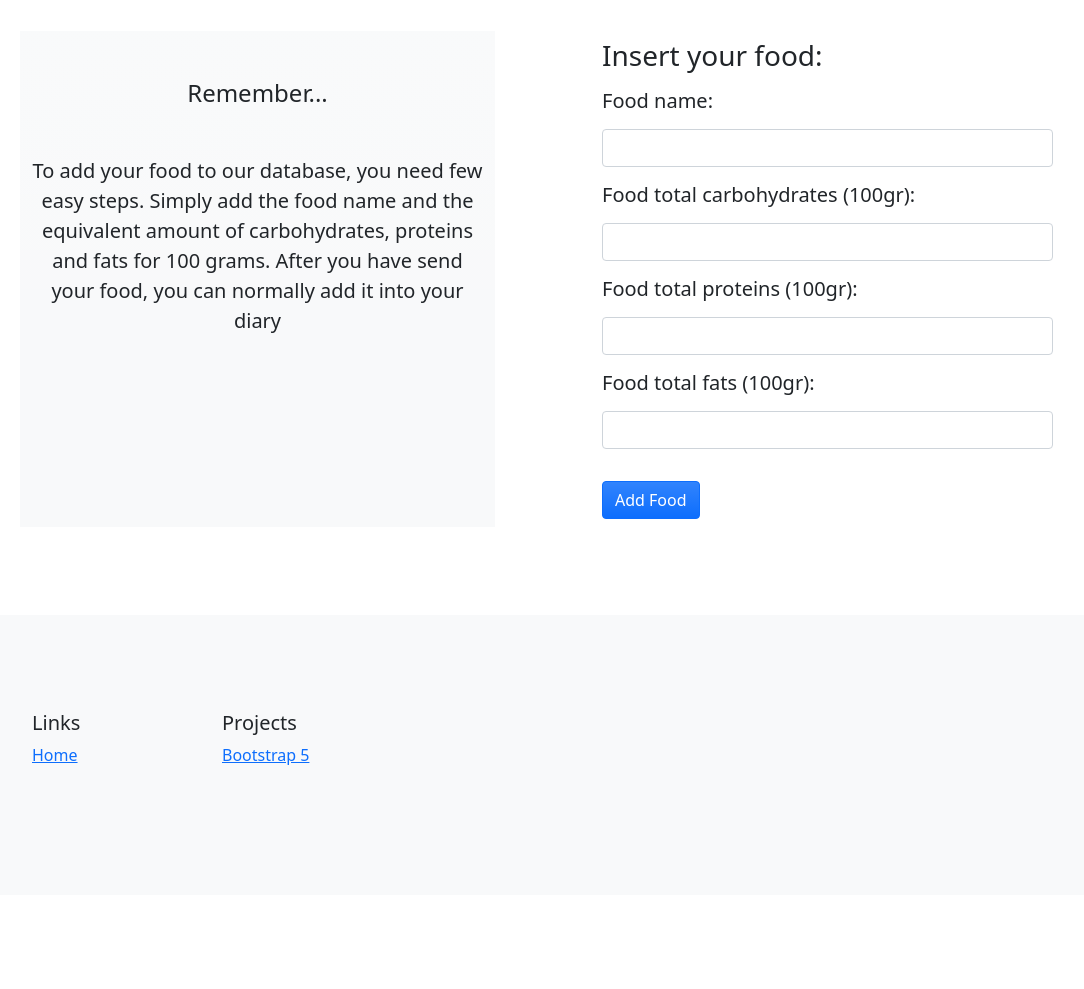
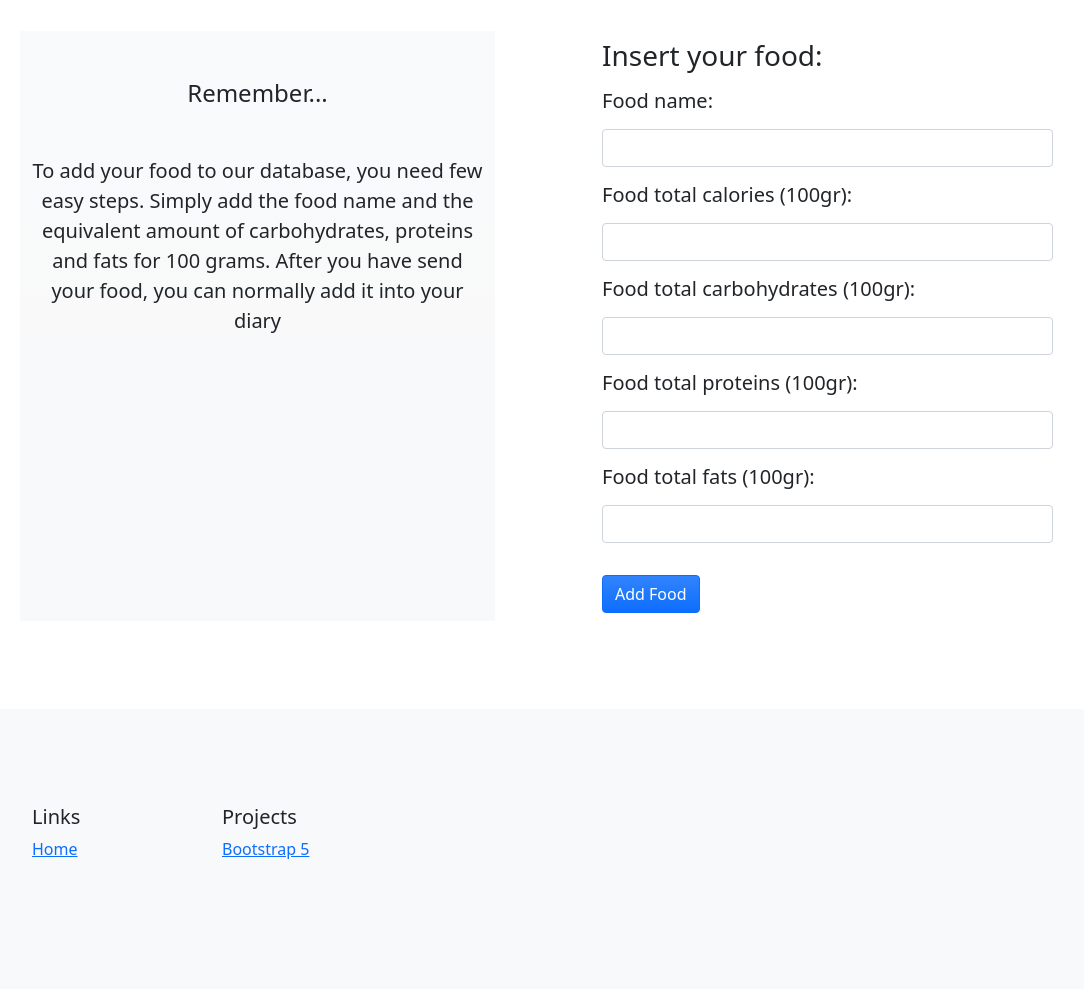
Before and after one commit to jeruu/NutrAspect, a Flask app: page /addFood in a window 1280 px wide. Shown: the part 60-1049 px from the top of the page, without its empty margins (145-1229 px from the left). Before the commit the page ends 825 px from the top, so only its background shows below. Run offline with Flask 2, Linux system fonts and the light colour scheme; a user stored in the database is signed in; some libraries are stand-ins or nearby versions.

Commit message:
aggiornamento addFood

```diff
--- a/templates/addFood.html
+++ b/templates/addFood.html
@@ -99,6 +99,10 @@
                         <input type="text" class="form-control my-3" aria-label="Food name" aria-describedby="basic-addon2" id="foodName" name="foodName">
                     </div>
                     <div>
+                        <h5>Food total calories (100gr):</h5>
+                        <input type="text" class="form-control my-3" aria-label="Food total Calories" aria-describedby="basic-addon2" id="foodCal" name="foodCal">
+                    </div>
+                    <div>
                         <h5>Food total carbohydrates (100gr):</h5>
                         <input type="text" class="form-control my-3" aria-label="Food total carbs" aria-describedby="basic-addon2" id="foodCarbs" name="foodCarbs">
                     </div>
```
